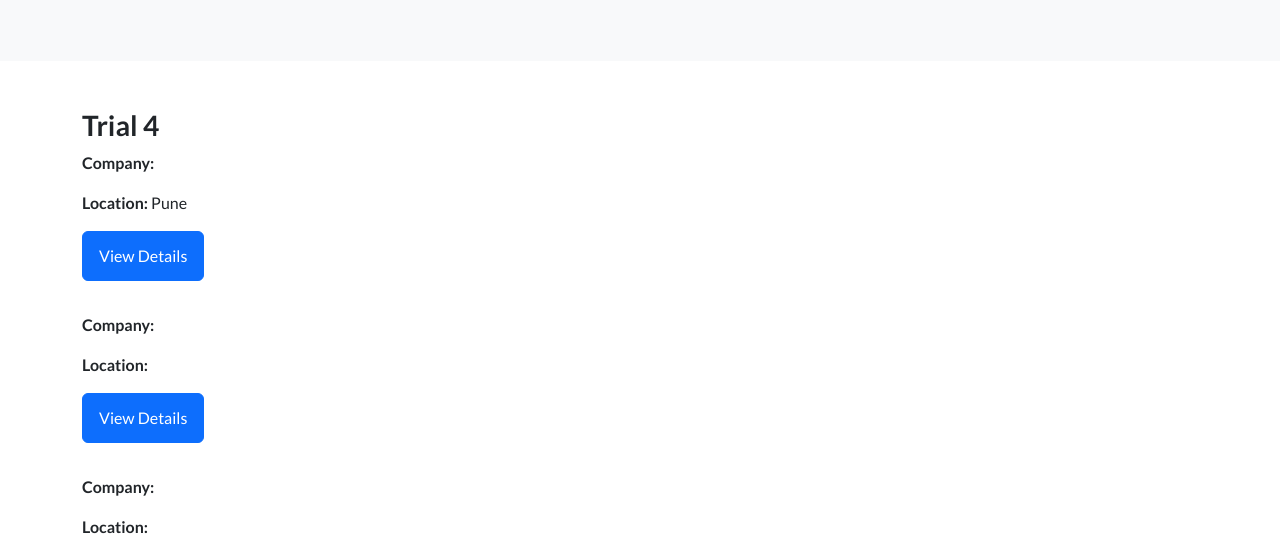
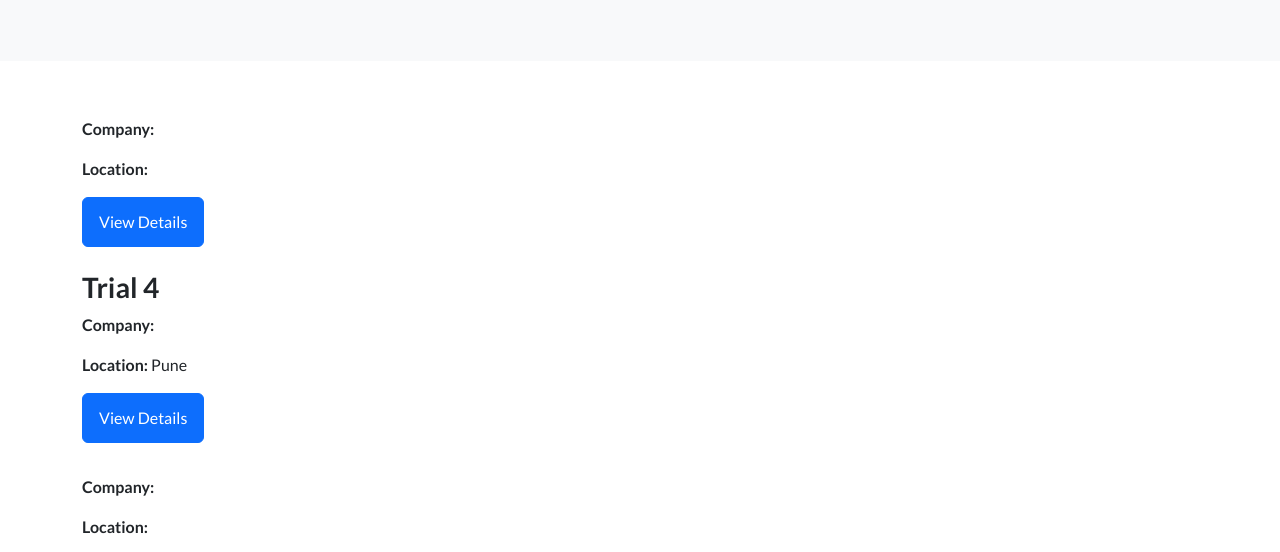
Before and after one commit to neuracampus/neuracampus.github.io, a plain HTML site: page jobs.html in a window 1280 px wide. Shown: the part 193-745 px from the top of the page. Drawn offline with nearby package versions, Linux system fonts and the light colour scheme.

Commit message:
Auto-add new job

```diff
--- a/jobs.html
+++ b/jobs.html
@@ -73,6 +73,14 @@
     <div class="row g-4">
 
     <!-- JOBS-START -->
+
+<div class="job-card">
+  <h3></h3>
+  <p><strong>Company:</strong> </p>
+  <p><strong>Location:</strong> </p>
+  <a href="jobs/job-.html" class="btn btn-primary">View Details</a>
+</div>
+
 
 <div class="job-card">
   <h3>Trial 4</h3>
```
